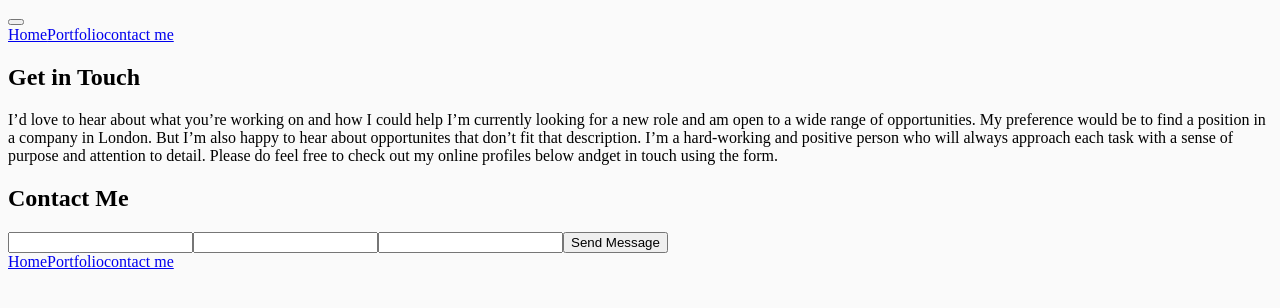
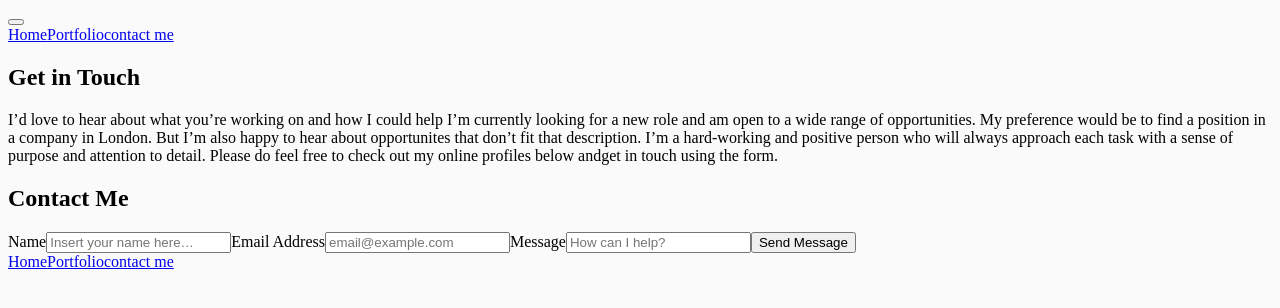
Before and after one commit to Glebkas/portfolio, a React (Create React App) app: page /contactme in a window 1280 px wide. Shown: the top 308 px of the page. Built offline with nearby package versions, Linux system fonts and the light colour scheme.

Commit message:
Update ContactMe.js

```diff
--- a/src/pages/ContactMe.js
+++ b/src/pages/ContactMe.js
@@ -15,10 +15,34 @@ function ContactMe() {
       <div className="contact-me__form-section">
         <h2 className="contact-me__form-section-title">Contact Me</h2>
         <form className="contact-me__form">
-          <input className="contact-me__form-input" type="text"></input>
-          <input type="email" placeholder=""></input>
-          <input type="text" placeholder=""></input>
-          <button>Send Message</button>
+          <label className="contact-me__form-label" for="name">
+            Name
+          </label>
+          <input
+            name="name"
+            type="text"
+            className="contact-me__form-input"
+            placeholder="Insert your name here…"
+          ></input>
+          <label className="contact-me__form-label" for="email">
+            Email Address
+          </label>
+          <input
+            className="contact-me__form-input"
+            name="email"
+            type="email"
+            placeholder="email@example.com"
+          ></input>
+          <label className="contact-me__form-label" for="email">
+            Message
+          </label>
+          <input
+            className="contact-me__form-input"
+            name="message"
+            type="text"
+            placeholder="How can I help?"
+          ></input>
+          <button className="contact-me__form-button">Send Message</button>
         </form>
       </div>
     </div>
```
